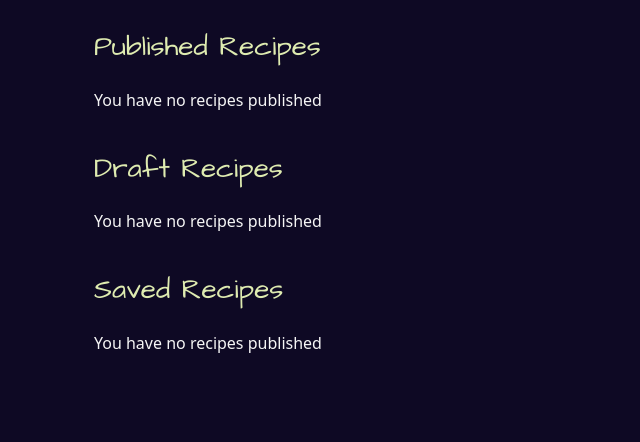
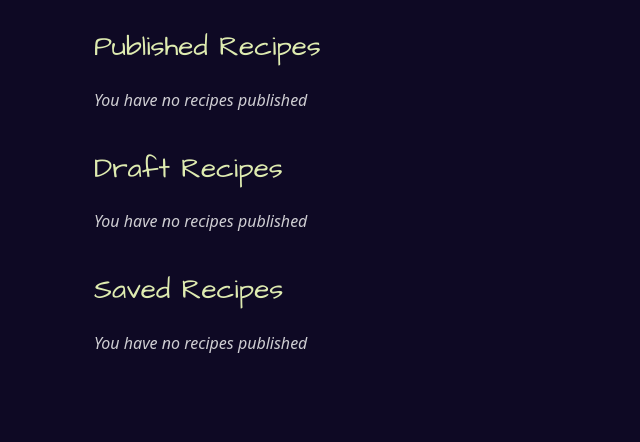
Before and after one commit to hartnetl/lord-of-the-recipes, a Django app: page /profile/ in a window 1280 px wide. Shown: the part 152-594 px from the top of the page, without its empty margins (0-640 px from the left). Run offline with Django 3.2, Linux system fonts and the light colour scheme; the visitor is signed in with stand-in values (Sample User, id 1); data comes from the database, SQL or seed files in the repository; data that the repository does not hold is empty; parts of the project's set-up code (start-up, migrations or seed data) failed here and were passed over; some libraries are stand-ins or nearby versions.

Commit message:
Style: Make empty text on profile italicised

```diff
--- a/static/css/style.css
+++ b/static/css/style.css
@@ -491,12 +491,14 @@ RECIPE VIEW PAGE
 /* PROFILE PAGE  */
 
 .empty-text  {
-  color: whitesmoke;
+  color: rgba(245, 245, 245, 0.836);
+  font-style: italic;
 }
 
-.empty-text p{
-  color: whitesmoke;
-}
+/* .empty-text p{
+  color: rgba(245, 245, 245, 0.836);
+  font-style: italic;
+} */
 
 /* Media Queries  */
 
```
